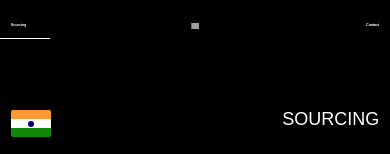
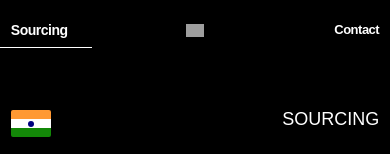
Before and after one commit to Harshit004/waefandb, a Next.js app: page /lorientalis/sourcing in a window 390 px wide. Shown: the top 154 px of the page. Built offline with nearby package versions, Linux system fonts and the light colour scheme; grey boxes are pictures that could not be loaded; a web font is replaced by a local one.

Commit message:
feat(header): update lorientalis header with active 16px bold typography and responsive hover underlines

```diff
--- a/src/components/LOrientalisHeader.tsx
+++ b/src/components/LOrientalisHeader.tsx
@@ -19,6 +19,13 @@ export default function LOrientalisHeader({
   const isSourcing = pathname?.includes("/sourcing");
   const isContact = pathname?.includes("/contact");
   const [scrolled, setScrolled] = React.useState(false);
+  const [sourcingHovered, setSourcingHovered] = React.useState(false);
+  const [contactHovered, setContactHovered] = React.useState(false);
+
+  const isSourcingActive = !!isSourcing;
+  const isContactActive = !!isContact;
+  const isSourcingHighlighted = isSourcingActive || sourcingHovered;
+  const isContactHighlighted = isContactActive || contactHovered;
 
   React.useEffect(() => {
     const handleScroll = () => {
@@ -52,31 +59,43 @@ export default function LOrientalisHeader({
       />
 
       {/* Left Navigation: "Sourcing" */}
-      <div className="relative inline-flex flex-col items-start">
+      <div
+        className="relative inline-flex flex-col items-start group"
+        onMouseEnter={() => {
+          setSourcingHovered(true);
+          onMouseEnterElement?.();
+        }}
+        onMouseLeave={() => {
+          setSourcingHovered(false);
+          onMouseLeaveElement?.();
+        }}
+      >
         <Link
           href="/lorientalis/sourcing"
-          className="pointer-events-auto cursor-pointer transition-opacity duration-200 hover:opacity-75 inline-flex items-center"
-          onMouseEnter={onMouseEnterElement}
-          onMouseLeave={onMouseLeaveElement}
+          className="pointer-events-auto cursor-pointer inline-flex items-center transition-all duration-300 text-white"
           style={{
             fontFamily: "var(--font-manrope), sans-serif",
-            fontWeight: 600,
+            fontWeight: isSourcingHighlighted ? 700 : 600,
             fontStyle: "normal",
-            fontSize: "0.972vw", // 14px at 1440px (14 / 1440 * 100vw)
-            lineHeight: "0.875vw", // 12.6px at 1440px (12.6 / 1440 * 100vw)
-            letterSpacing: "-0.035vw", // -0.5px at 1440px (-0.5 / 1440 * 100vw)
+            fontSize: isSourcingHighlighted
+              ? "clamp(14px, 1.111vw, 16px)" // 16px at 1440px
+              : "clamp(13px, 0.972vw, 14px)", // 14px at 1440px
+            lineHeight: "clamp(12px, 0.875vw, 13px)", // 12.6px at 1440px
+            letterSpacing: "-0.5px",
             verticalAlign: "middle",
             color: "#FFFFFF",
           }}
         >
           Sourcing
         </Link>
-        {isSourcing && (
         <div
-            className="absolute left-[-2.778vw] -bottom-3 sm:-bottom-4 h-[1px] bg-white pointer-events-none"
+          className={`absolute left-[-2.778vw] -bottom-3 sm:-bottom-4 h-[1px] bg-white pointer-events-none transition-all duration-300 ease-out origin-left ${
+            isSourcingHighlighted
+              ? "opacity-100 scale-x-100"
+              : "opacity-0 scale-x-0 group-hover:opacity-100 group-hover:scale-x-100"
+          }`}
           style={{ width: "calc(100% + 2.778vw + 24px)" }}
         />
-        )}
       </div>
 
       {/* Middle: Logo (213 x 20.78) */}
@@ -92,38 +111,50 @@ export default function LOrientalisHeader({
           alt="L'ORIENTALIS"
           className="object-contain"
           style={{
-            width: "14.792vw", // 213px at 1440px (213 / 1440 * 100vw)
-            height: "1.443vw", // 20.78px at 1440px (20.78 / 1440 * 100vw)
+            width: "clamp(130px, 14.792vw, 213px)", // 213px at 1440px (213 / 1440 * 100vw)
+            height: "clamp(13px, 1.443vw, 20.78px)", // 20.78px at 1440px (20.78 / 1440 * 100vw)
           }}
         />
       </Link>
 
       {/* Right Navigation: "Contact" */}
-      <div className="relative inline-flex flex-col items-end">
+      <div
+        className="relative inline-flex flex-col items-end group"
+        onMouseEnter={() => {
+          setContactHovered(true);
+          onMouseEnterElement?.();
+        }}
+        onMouseLeave={() => {
+          setContactHovered(false);
+          onMouseLeaveElement?.();
+        }}
+      >
         <Link
           href="/lorientalis/contact"
-          className="pointer-events-auto cursor-pointer transition-opacity duration-200 hover:opacity-75 inline-flex items-center"
-          onMouseEnter={onMouseEnterElement}
-          onMouseLeave={onMouseLeaveElement}
+          className="pointer-events-auto cursor-pointer inline-flex items-center transition-all duration-300 text-white"
           style={{
             fontFamily: "var(--font-manrope), sans-serif",
-            fontWeight: 600,
+            fontWeight: isContactHighlighted ? 700 : 600,
             fontStyle: "normal",
-            fontSize: "0.972vw", // 14px at 1440px (14 / 1440 * 100vw)
-            lineHeight: "0.875vw", // 12.6px at 1440px (12.6 / 1440 * 100vw)
-            letterSpacing: "-0.035vw", // -0.5px at 1440px (-0.5 / 1440 * 100vw)
+            fontSize: isContactHighlighted
+              ? "clamp(14px, 1.111vw, 16px)" // 16px at 1440px
+              : "clamp(13px, 0.972vw, 14px)", // 14px at 1440px
+            lineHeight: "clamp(12px, 0.875vw, 13px)", // 12.6px at 1440px
+            letterSpacing: "-0.5px",
             verticalAlign: "middle",
             color: "#FFFFFF",
           }}
         >
           Contact
         </Link>
-        {isContact && (
         <div
-            className="absolute right-[-2.778vw] -bottom-3 sm:-bottom-4 h-[1px] bg-white pointer-events-none"
+          className={`absolute right-[-2.778vw] -bottom-3 sm:-bottom-4 h-[1px] bg-white pointer-events-none transition-all duration-300 ease-out origin-right ${
+            isContactHighlighted
+              ? "opacity-100 scale-x-100"
+              : "opacity-0 scale-x-0 group-hover:opacity-100 group-hover:scale-x-100"
+          }`}
           style={{ width: "calc(100% + 2.778vw + 24px)" }}
         />
-        )}
       </div>
     </header>
   );
```
Lines whose indentation alone changed are shown as unchanged.
